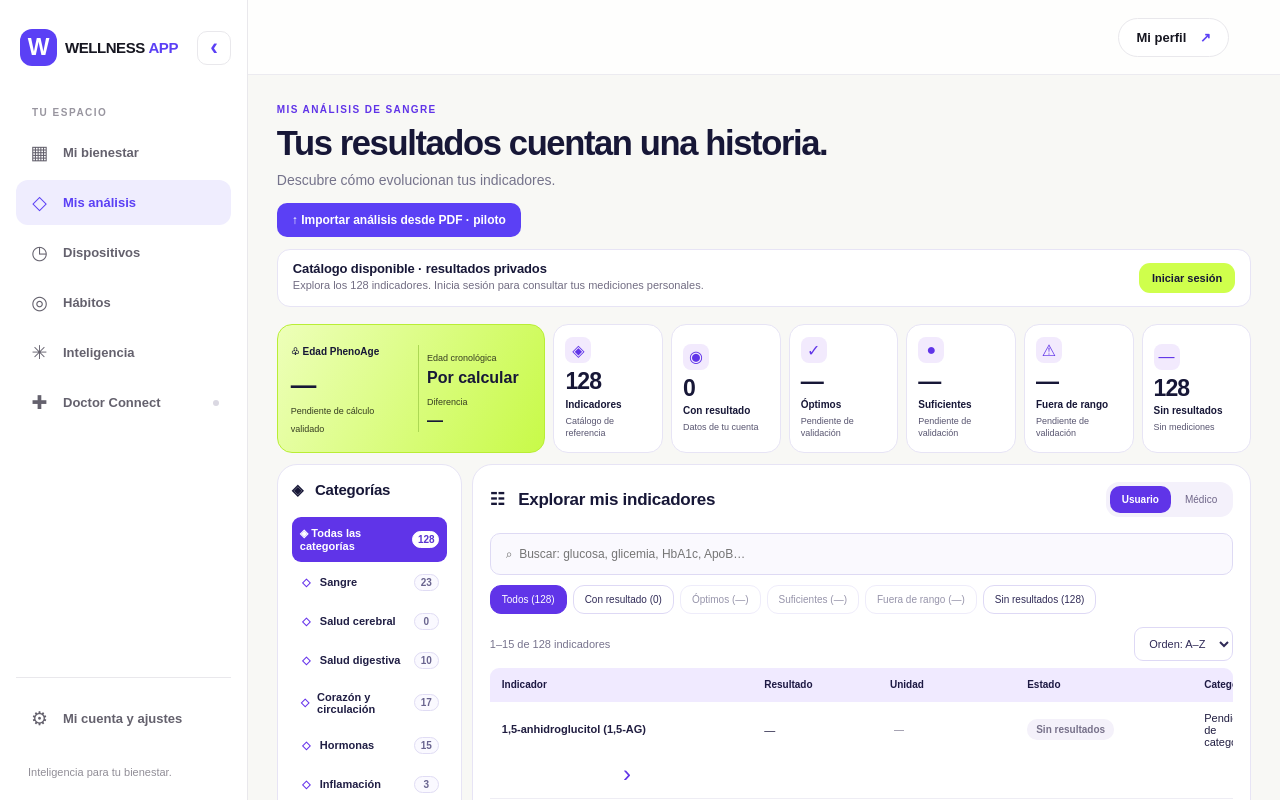
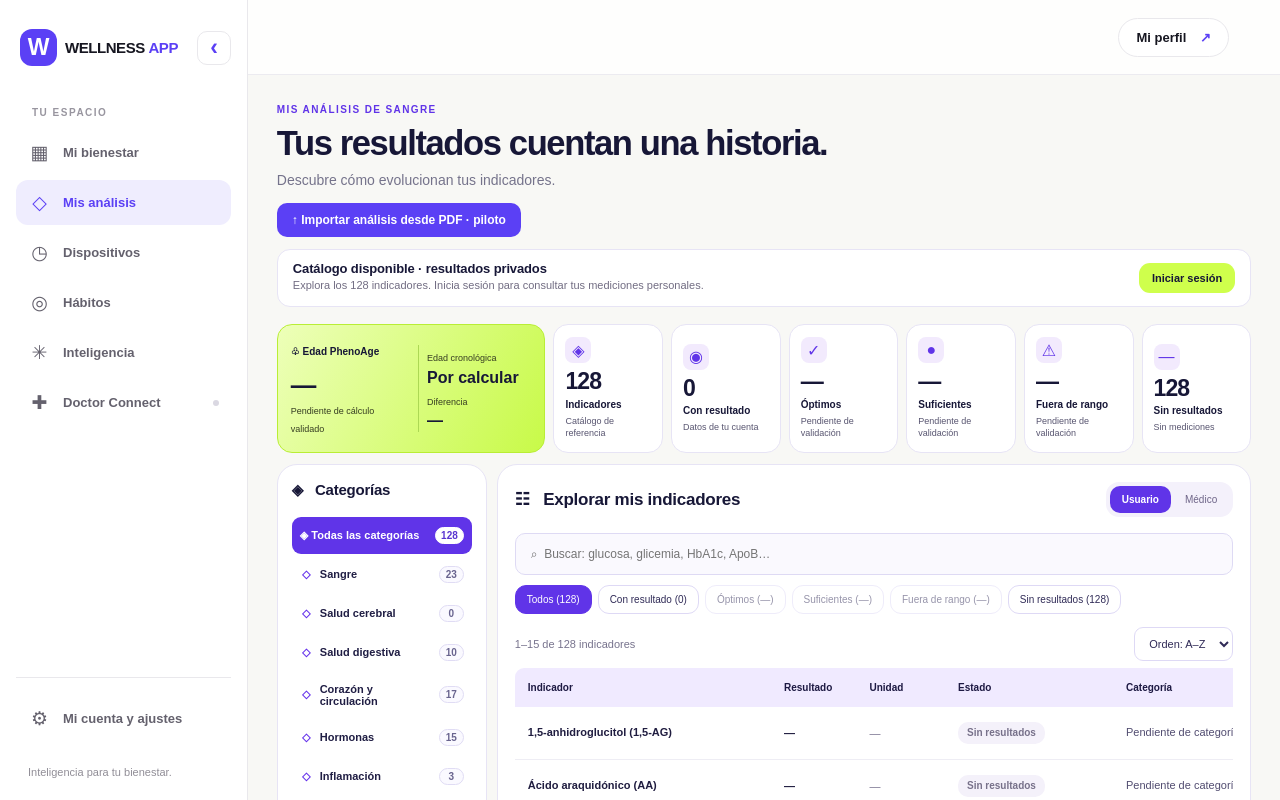
Before and after one commit to papasinfrontera/wellness-app-platform-MVP, a Next.js app: page /mi-analisis in a window 1280 px wide. Shown: the top 800 px of the page. Built offline with nearby package versions, Linux system fonts and the light colour scheme; no server answers.

Commit message:
style(analysis): responsive six-column desktop table matching reference layout

```diff
--- a/src/app/(dashboard)/mi-analisis/analisis.css
+++ b/src/app/(dashboard)/mi-analisis/analisis.css
@@ -31,3 +31,19 @@
  .wa-catalog-shell{grid-template-columns:1fr}
 }
 @media(max-width:420px){.wa-metric.wa-lime{flex-basis:220px}.wa-metric{flex-basis:117px}}
+
+/* Sprint 6.6-C: desktop reference layout, six distinct columns. */
+.wa-results{min-width:800px}
+.wa-result-head,.wa-result-row{
+ grid-template-columns:minmax(185px,2.35fr) minmax(73px,.72fr) minmax(69px,.75fr) minmax(158px,1.5fr) minmax(143px,1.42fr) 17px;
+ gap:10px;
+}
+.wa-result-head{padding:12px 13px;min-height:39px}
+.wa-result-row{padding:12px 13px;min-height:49px}
+.wa-result-value{font-weight:800;font-variant-numeric:tabular-nums}
+.wa-result-row .wa-result-unit{margin-left:0;font-size:11px;color:#77718d}
+.wa-result-category{font-size:11px;color:#514c70;line-height:1.4}
+.wa-result-status{font-size:10px;white-space:normal;line-height:1.2}
+.wa-result-status-confirmed{background:#eeeafd;color:#51408e}
+@media(min-width:1180px){.wa-catalog-shell{grid-template-columns:210px minmax(0,1fr)}}
+@media(max-width:900px){.wa-results{min-width:800px}}
```
